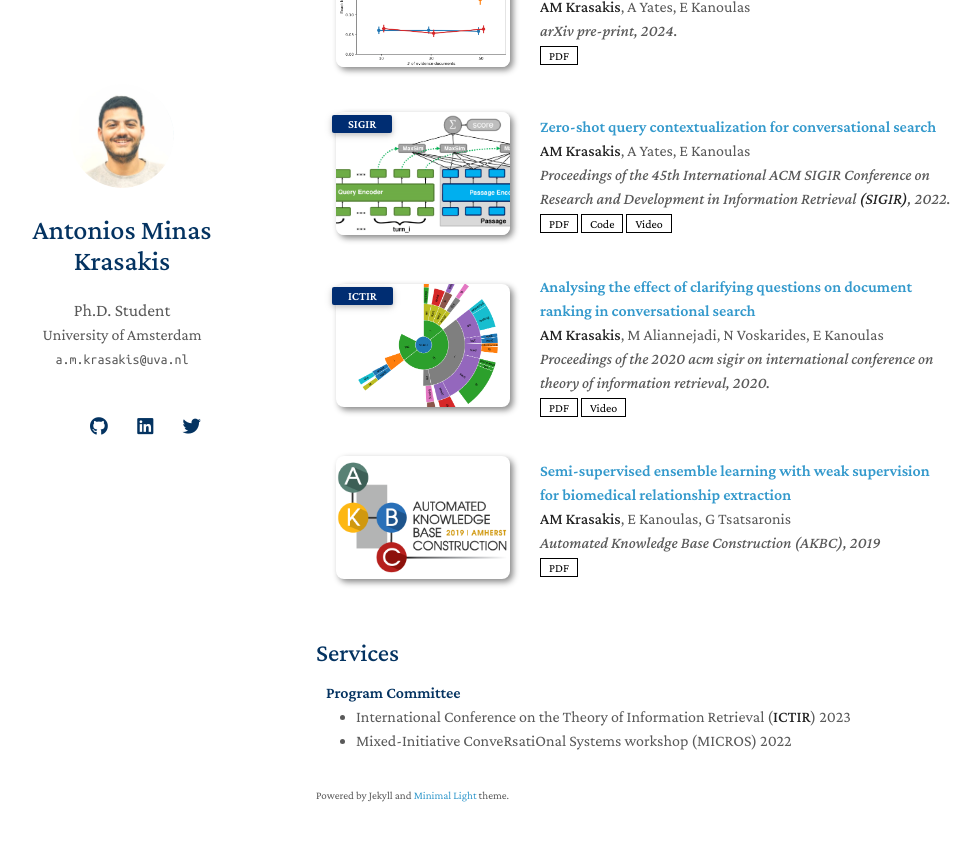
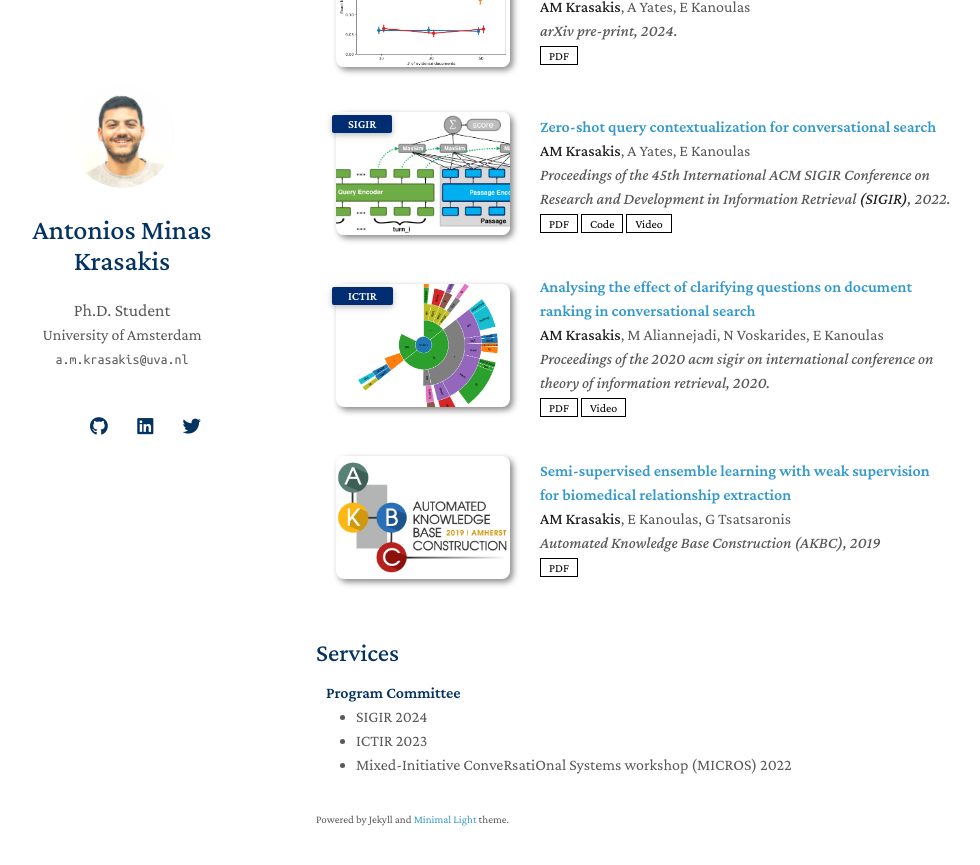
Before and after one commit to littlewine/littlewine.github.io, a Jekyll site: the page built from index.md, in a window 1280 px wide and 900 px high, scrolled down 1248 px. Shown: the top 865 px of the window, without its empty margins (154-1134 px from the left). Built offline with Jekyll 4.4.1, drawn with Linux system fonts in a browser that asks for light colours; nearby versions of some CDN libraries; a style sheet for code colours, icons or effects is not loaded; our own code applies the rules of GitHub Pages for plain Markdown files.

Commit message:
Update services.md

```diff
--- a/_includes/services.md
+++ b/_includes/services.md
@@ -3,7 +3,8 @@
 <h4 style="margin:0 10px 0;">Program Committee</h4>
 
 <ul style="margin:0 0 5px;">
-  <li><a href="https://sigir.org/ictir2023/"><autocolor>International Conference on the Theory of Information Retrieval (<strong>ICTIR</strong>) 2023</autocolor></a></li>
+  <li><a href="https://sigir-2024.github.io/"><autocolor>SIGIR 2024</autocolor></a></li>
+  <li><a href="https://sigir.org/ictir2023/"><autocolor>ICTIR 2023</autocolor></a></li>
   <li><a href="https://micros-workshop.github.io/"><autocolor>Mixed-Initiative ConveRsatiOnal Systems workshop (MICROS) 2022</autocolor></a></li>
 </ul>
 
```
